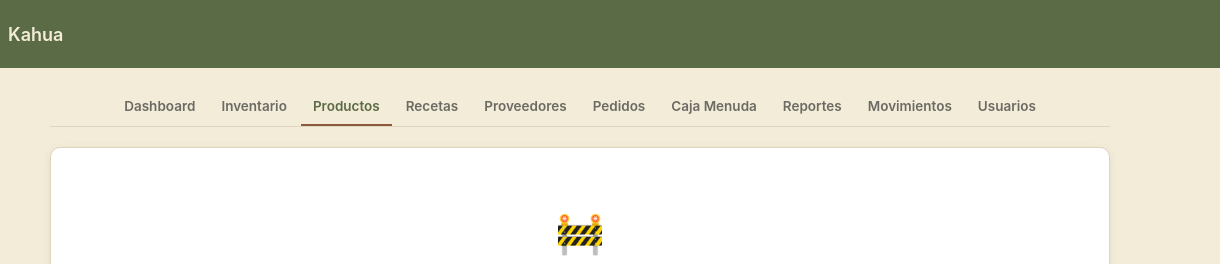
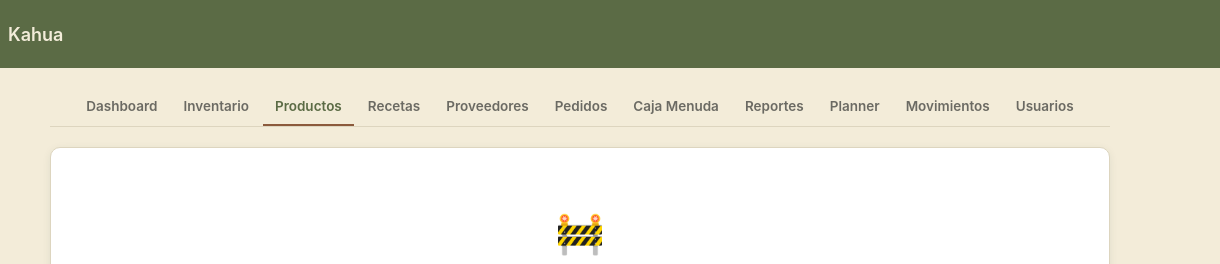
Before and after one commit to orlandojb21-source/cafe_kahua, a plain HTML site: page productos.html in a window 1280 px wide. Shown: the top 264 px of the page, 60-1280 px from the left. Drawn offline with Linux system fonts and the light colour scheme.

Commit message:
Add Planner link to navigation menu
Added a link to the Planner page in the navigation menu.

```diff
--- a/productos.html
+++ b/productos.html
@@ -28,6 +28,7 @@
       <a href="pedidos-proveedor.html">Pedidos</a>
       <a href="registro-tarjeta.html">Caja Menuda</a>
       <a href="reportes.html">Reportes</a>
+      <a href="planner.html">Planner</a>
       <a href="movimientos.html">Movimientos</a>
       <a href="usuarios.html">Usuarios</a>
     </nav>
```
